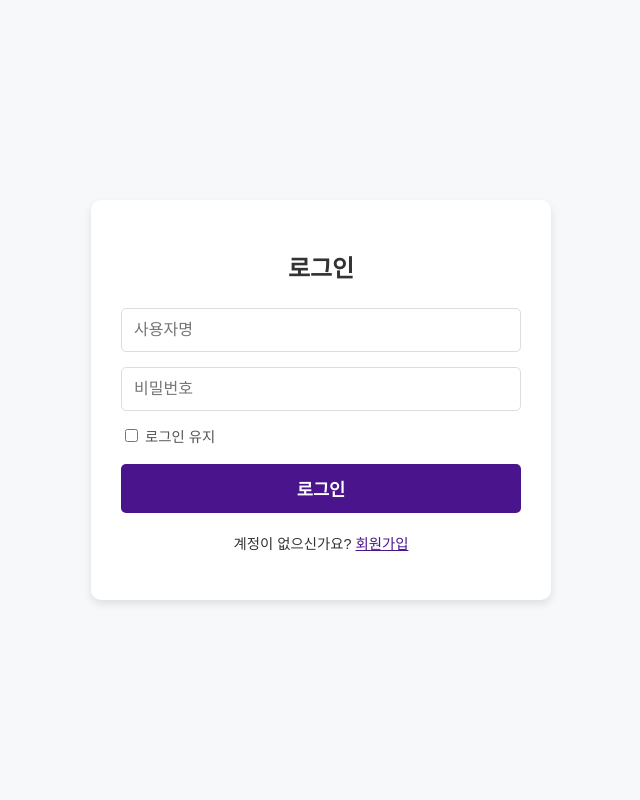
After one commit to haxxm/myMINI, a Flask app: page /login in a window 1280 px wide. The commit adds this page. Shown: the whole page, without its empty margins (319-959 px from the left). Run offline with Flask 3, Linux system fonts and the light colour scheme.

Commit message:
로그인 기능까지 수정

```diff
--- a/app.py
+++ b/app.py
@@ -1,10 +1,205 @@
-from flask import Flask, render_template
+from flask import Flask, render_template, request, redirect, url_for, flash, session, send_file
+from flask_sqlalchemy import SQLAlchemy
+from flask_login import LoginManager, UserMixin, login_user, logout_user, login_required, current_user
+from werkzeug.security import generate_password_hash, check_password_hash
+import os # 파일 경로 관리를 위해 추가
+import uuid # 비회원 세션 관리를 위해 추가
 
 app = Flask(__name__)
 
-@app.route('/') # 웹사이트의 기본 경로 (예: http://127.0.0.1:5000/)
+# Flask 앱 설정
+app.config['SECRET_KEY'] = 'your_super_secret_key' # 세션을 위한 비밀 키 (아주 중요! 실제 배포 시에는 복잡하고 예측 불가능한 문자열로 변경하세요.)
+app.config['SQLALCHEMY_DATABASE_URI'] = 'sqlite:///site.db' # SQLite 데이터베이스 파일 경로
+app.config['SQLALCHEMY_TRACK_MODIFICATIONS'] = False # 변경 사항 추적 비활성화 (성능 향상)
+
+db = SQLAlchemy(app)
+login_manager = LoginManager(app)
+login_manager.login_view = 'login' # 로그인 필요 시 리다이렉트할 라우트 이름
+
+# 업로드 및 변환된 파일을 저장할 폴더 설정
+UPLOAD_FOLDER = 'uploads'
+CONVERTED_FOLDER = 'converted'
+os.makedirs(UPLOAD_FOLDER, exist_ok=True) # 폴더 없으면 생성
+os.makedirs(CONVERTED_FOLDER, exist_ok=True)
+app.config['UPLOAD_FOLDER'] = UPLOAD_FOLDER
+app.config['CONVERTED_FOLDER'] = CONVERTED_FOLDER
+
+# 사용자 모델 정의
+class User(db.Model, UserMixin):
+    id = db.Column(db.Integer, primary_key=True)
+    username = db.Column(db.String(20), unique=True, nullable=False)
+    email = db.Column(db.String(120), unique=True, nullable=False)
+    password_hash = db.Column(db.String(128), nullable=False)
+
+    def set_password(self, password):
+        self.password_hash = generate_password_hash(password)
+
+    def check_password(self, password):
+        return check_password_hash(self.password_hash, password)
+
+    def get_id(self):
+        return str(self.id)
+
+    def __repr__(self):
+        return f"User('{self.username}', '{self.email}')"
+
+# Flask-Login의 사용자 로더 함수
+@login_manager.user_loader
+def load_user(user_id):
+    return db.session.get(User, int(user_id)) # Flask 2.3+ 부터는 get()을 사용
+
+# --- 메인 페이지 라우트 ---
+@app.route('/')
 def index():
-    return render_template('index.html') # templates 폴더의 index.html 파일을 렌더링하여 반환
+    # 비회원 사용량 추적을 위한 세션 초기화 및 전달
+    # 현재 로그인된 사용자가 아니라면, 세션에 'free_trial_count'를 확인하거나 초기화
+    if not current_user.is_authenticated:
+        if 'free_trial_count' not in session:
+            session['free_trial_count'] = 0
+        # 최대 무료 사용 횟수
+        MAX_FREE_TRIALS = 5
+        remaining_trials = MAX_FREE_TRIALS - session['free_trial_count']
+        return render_template('index.html', remaining_trials=remaining_trials, is_authenticated=False)
+    else:
+        # 로그인된 사용자라면 제한 없음 (또는 다른 제한 정책)
+        return render_template('index.html', is_authenticated=True)
 
+# --- 회원가입 라우트 ---
+@app.route('/register', methods=['GET', 'POST'])
+def register():
+    if current_user.is_authenticated: # 이미 로그인되어 있다면 대시보드로 리다이렉트
+        return redirect(url_for('dashboard'))
+
+    if request.method == 'POST':
+        username = request.form['username']
+        email = request.form['email']
+        password = request.form['password']
+
+        # 사용자명 또는 이메일이 이미 존재하는지 확인
+        existing_user_username = db.session.execute(db.select(User).filter_by(username=username)).scalar_one_or_none()
+        existing_user_email = db.session.execute(db.select(User).filter_by(email=email)).scalar_one_or_none()
+
+        if existing_user_username:
+            flash('사용자명이 이미 존재합니다. 다른 사용자명을 선택해주세요.', 'danger')
+            return redirect(url_for('register'))
+        if existing_user_email:
+            flash('이메일이 이미 사용 중입니다. 다른 이메일을 사용해주세요.', 'danger')
+            return redirect(url_for('register'))
+
+        new_user = User(username=username, email=email)
+        new_user.set_password(password) # 비밀번호 해싱
+        db.session.add(new_user)
+        db.session.commit()
+        flash('회원가입이 완료되었습니다! 이제 로그인할 수 있습니다.', 'success')
+        return redirect(url_for('login'))
+    return render_template('register.html')
+
+# --- 로그인 라우트 ---
+@app.route('/login', methods=['GET', 'POST'])
+def login():
+    if current_user.is_authenticated: # 이미 로그인되어 있다면 대시보드로 리다이렉트
+        return redirect(url_for('dashboard'))
+
+    if request.method == 'POST':
+        username = request.form['username']
+        password = request.form['password']
+        remember = True if request.form.get('remember_me') else False # 'remember me' 체크박스
+
+        user = db.session.execute(db.select(User).filter_by(username=username)).scalar_one_or_none()
+
+        if user and user.check_password(password):
+            login_user(user, remember=remember)
+            flash('로그인되었습니다!', 'success')
+            # 다음 페이지로 이동해야 할 경우 (예: 로그인 후 원래 가려던 페이지로)
+            next_page = request.args.get('next')
+            return redirect(next_page or url_for('dashboard')) # 로그인 후 이동할 페이지 (dashboard 예시)
+        else:
+            flash('로그인 실패. 사용자명 또는 비밀번호를 확인해주세요.', 'danger')
+    return render_template('login.html')
+
+# --- 로그아웃 라우트 ---
+@app.route('/logout')
+@login_required # 로그인된 사용자만 접근 가능
+def logout():
+    logout_user()
+    flash('로그아웃되었습니다.', 'info')
+    return redirect(url_for('index')) # 로그아웃 후 메인 페이지로 이동
+
+# --- 대시보드 라우트 (로그인 필요) ---
+@app.route('/dashboard')
+@login_required # 이 페이지는 로그인된 사용자만 접근할 수 있습니다.
+def dashboard():
+    return render_template('dashboard.html')
+
+# --- Word to PDF 변환 라우트 ---
+@app.route('/convert', methods=['POST'])
+def convert():
+    MAX_FREE_TRIALS = 5
+
+    # 1. 사용량 제한 확인
+    if not current_user.is_authenticated:
+        # 비회원인 경우
+        if 'free_trial_count' not in session:
+            session['free_trial_count'] = 0
+
+        if session['free_trial_count'] >= MAX_FREE_TRIALS:
+            flash(f'무료 사용 횟수({MAX_FREE_TRIALS}회)를 모두 소진했습니다. 더 많은 변환을 위해 로그인하거나 유료 버전을 구매해주세요.', 'danger')
+            return redirect(url_for('index')) # 또는 로그인/결제 페이지로 리다이렉트
+
+        session['free_trial_count'] += 1 # 사용 횟수 증가
+
+    # 2. 파일 처리
+    if 'file' not in request.files:
+        flash('파일이 업로드되지 않았습니다.', 'danger')
+        return redirect(url_for('index'))
+
+    file = request.files['file']
+    if file.filename == '':
+        flash('파일을 선택해주세요.', 'danger')
+        return redirect(url_for('index'))
+
+    if file:
+        # 파일 확장자 검사 (Word 파일만 허용)
+        filename = file.filename
+        if not (filename.endswith('.doc') or filename.endswith('.docx')):
+            flash('Word 파일 (.doc, .docx)만 업로드할 수 있습니다.', 'danger')
+            return redirect(url_for('index'))
+
+        # 안전한 파일명 생성 및 저장
+        unique_filename = str(uuid.uuid4()) + os.path.splitext(filename)[1] # 고유한 파일명
+        filepath = os.path.join(app.config['UPLOAD_FOLDER'], unique_filename)
+        file.save(filepath)
+
+        # 3. Word to PDF 변환 (이 부분이 핵심이자 가장 어려운 부분)
+        converted_pdf_filename = os.path.splitext(unique_filename)[0] + '.pdf'
+        converted_pdf_filepath = os.path.join(app.config['CONVERTED_FOLDER'], converted_pdf_filename)
+
+        # --- 임시 더미 PDF 파일 생성 (실제 변환 기능이 없을 때 테스트용) ---
+        # 실제 변환 로직을 구현하기 전까지는 이 부분을 사용하세요.
+        try:
+            with open(converted_pdf_filepath, 'w') as f:
+                f.write(f"This is a dummy PDF for {filename}. (Converted from Word to PDF)\n")
+                f.write(f"Original file: {filename}\n")
+                f.write(f"Converted at: {os.path.basename(converted_pdf_filepath)}\n")
+            print(f"DEBUG: Dummy PDF created at {converted_pdf_filepath}")
+        except Exception as e:
+            flash(f'더미 PDF 생성 중 오류 발생: {e}', 'danger')
+            os.remove(filepath)
+            return redirect(url_for('index'))
+
+        # 4. 변환된 파일 다운로드 링크 제공 또는 직접 다운로드
+        # 변환이 성공하면 파일 다운로드
+        # send_file은 파일을 직접 다운로드하게 합니다.
+        flash(f'"{filename}" 파일이 성공적으로 PDF로 변환되었습니다!', 'success')
+        return send_file(converted_pdf_filepath, as_attachment=True, download_name=converted_pdf_filename)
+
+    flash('알 수 없는 오류가 발생했습니다.', 'danger')
+    return redirect(url_for('index'))
+
+# --- 데이터베이스 생성 (최초 1회만 실행) ---
 if __name__ == '__main__':
-    app.run(debug=True) # 개발 모드로 Flask 앱 실행 (코드 변경 시 자동 재시작)
+    # 이 부분을 실행하기 전에 app.py 파일을 저장하고 터미널에서 `python app.py`를 실행하세요.
+    # 그 후 앱을 종료하고 아래 두 줄의 주석을 해제하고 다시 실행하면 database가 생성됩니다.
+    with app.app_context():
+       db.create_all() # 데이터베이스 파일 및 테이블 생성
+    app.run(debug=True)
--- /dev/null
+++ b/templates/login.html
@@ -0,0 +1,115 @@
+<!DOCTYPE html>
+<html lang="ko">
+<head>
+    <meta charset="UTF-8">
+    <meta name="viewport" content="width=device-width, initial-scale=1.0">
+    <title>로그인</title>
+    <link rel="stylesheet" href="{{ url_for('static', filename='css/style.css') }}">
+    <style>
+        /* register/login 페이지 전용 스타일 */
+        body {
+            display: flex;
+            justify-content: center;
+            align-items: center;
+            min-height: 100vh;
+            background-color: #f7f8fa;
+        }
+        .auth-container {
+            background-color: #fff;
+            padding: 30px;
+            border-radius: 10px;
+            box-shadow: 0 4px 8px rgba(0,0,0,0.1);
+            width: 100%;
+            max-width: 400px;
+            text-align: center;
+        }
+        .auth-container h2 {
+            margin-bottom: 20px;
+            color: #333;
+        }
+        .auth-container form {
+            display: flex;
+            flex-direction: column;
+            gap: 15px;
+        }
+        .auth-container input[type="text"],
+        .auth-container input[type="email"],
+        .auth-container input[type="password"] {
+            padding: 12px;
+            border: 1px solid #ddd;
+            border-radius: 5px;
+            font-size: 1em;
+        }
+        .auth-container button {
+            padding: 12px;
+            background-color: #4a148c;
+            color: #fff;
+            border-radius: 5px;
+            font-size: 1.1em;
+            font-weight: bold;
+            cursor: pointer;
+            transition: background-color 0.3s ease;
+        }
+        .auth-container button:hover {
+            background-color: #6a1ba3;
+        }
+        .auth-container p {
+            margin-top: 20px;
+            font-size: 0.9em;
+        }
+        .auth-container p a {
+            color: #4a148c;
+            text-decoration: underline;
+        }
+        .flash-messages {
+            list-style: none;
+            padding: 0;
+            margin-bottom: 20px;
+        }
+        .flash-messages li {
+            padding: 10px;
+            margin-bottom: 10px;
+            border-radius: 5px;
+            font-size: 0.9em;
+        }
+        .flash-messages li.success {
+            background-color: #d4edda;
+            color: #155724;
+            border-color: #c3e6cb;
+        }
+        .flash-messages li.danger {
+            background-color: #f8d7da;
+            color: #721c24;
+            border-color: #f5c6cb;
+        }
+        .flash-messages li.info {
+            background-color: #d1ecf1;
+            color: #0c5460;
+            border-color: #bee5eb;
+        }
+    </style>
+</head>
+<body>
+    <div class="auth-container">
+        <h2>로그인</h2>
+        {% with messages = get_flashed_messages(with_categories=true) %}
+            {% if messages %}
+                <ul class="flash-messages">
+                    {% for category, message in messages %}
+                        <li class="{{ category }}">{{ message }}</li>
+                    {% endfor %}
+                </ul>
+            {% endif %}
+        {% endwith %}
+        <form method="POST">
+            <input type="text" name="username" placeholder="사용자명" required>
+            <input type="password" name="password" placeholder="비밀번호" required>
+            <label style="display: block; text-align: left; font-size: 0.9em; color: #555;">
+                <input type="checkbox" name="remember_me"> 로그인 유지
+            </label>
+            <button type="submit">로그인</button>
+        </form>
+        <p>계정이 없으신가요? <a href="{{ url_for('register') }}">회원가입</a></p>
+    </div>
+</body>
+</html>
```
Also changed, not shown: static/css/js/script.js (+99 -0 lines), static/css/style.css (+27 -0 lines), templates/dashboard.html (added, +57 -0 lines), templates/index.html (+28 -6 lines), templates/register.html (added, +113 -0 lines), instance/site.db (added).
